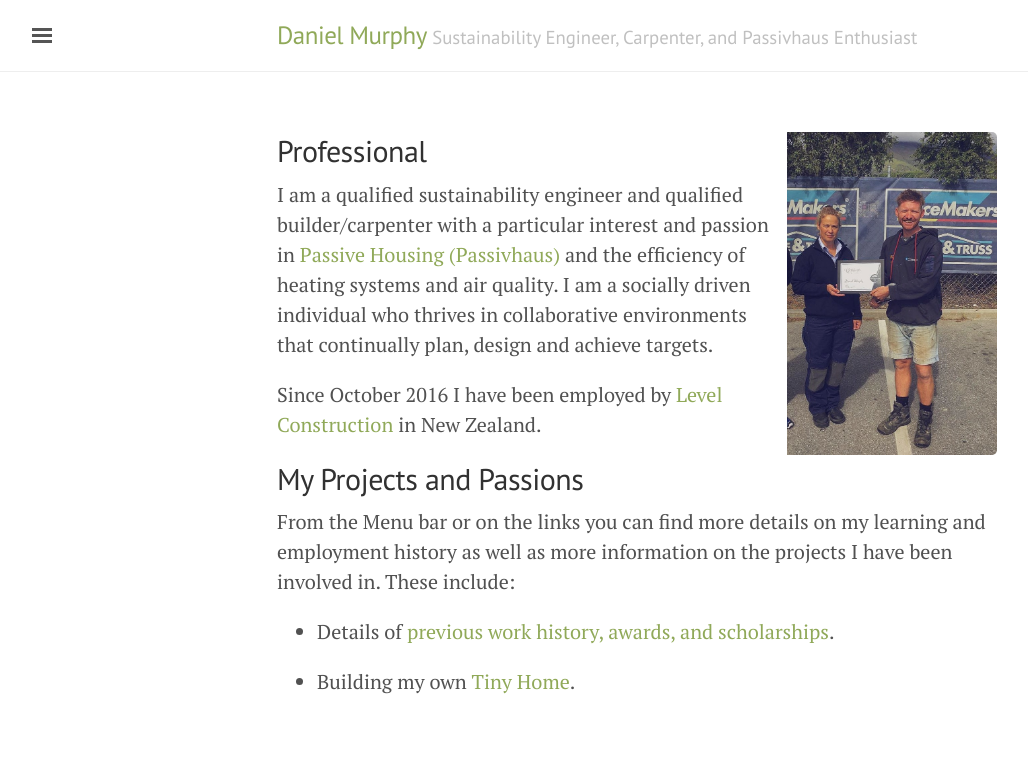
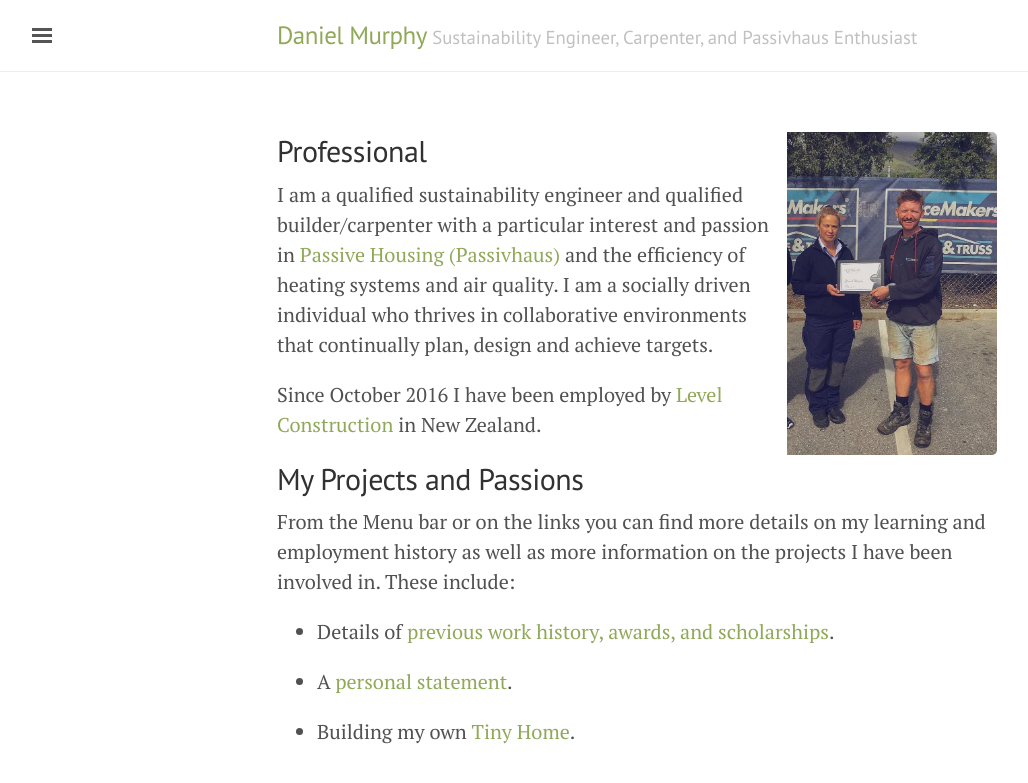
Before and after one commit to danielkmurphy/danielkmurphy.github.io, a Jekyll site: the page built from index.md, in a window 1280 px wide. Shown: the top 783 px of the page, without its empty margins (3-1031 px from the left). Built offline with Jekyll 4.4.1, drawn with Linux system fonts in a browser that asks for light colours.

Commit message:
Update index.md

```diff
--- a/index.md
+++ b/index.md
@@ -17,4 +17,6 @@ From the Menu bar or on the links you can find more details on my learning and e
 
 * Details of [previous work history, awards, and scholarships](danielkmurphy.github.io/education).
 
+* A [personal statement](danielkmurphy.github.io/personalstatement).
+
 * Building my own [Tiny Home](danielkmurphy.github.io/tinyhouse).
```
